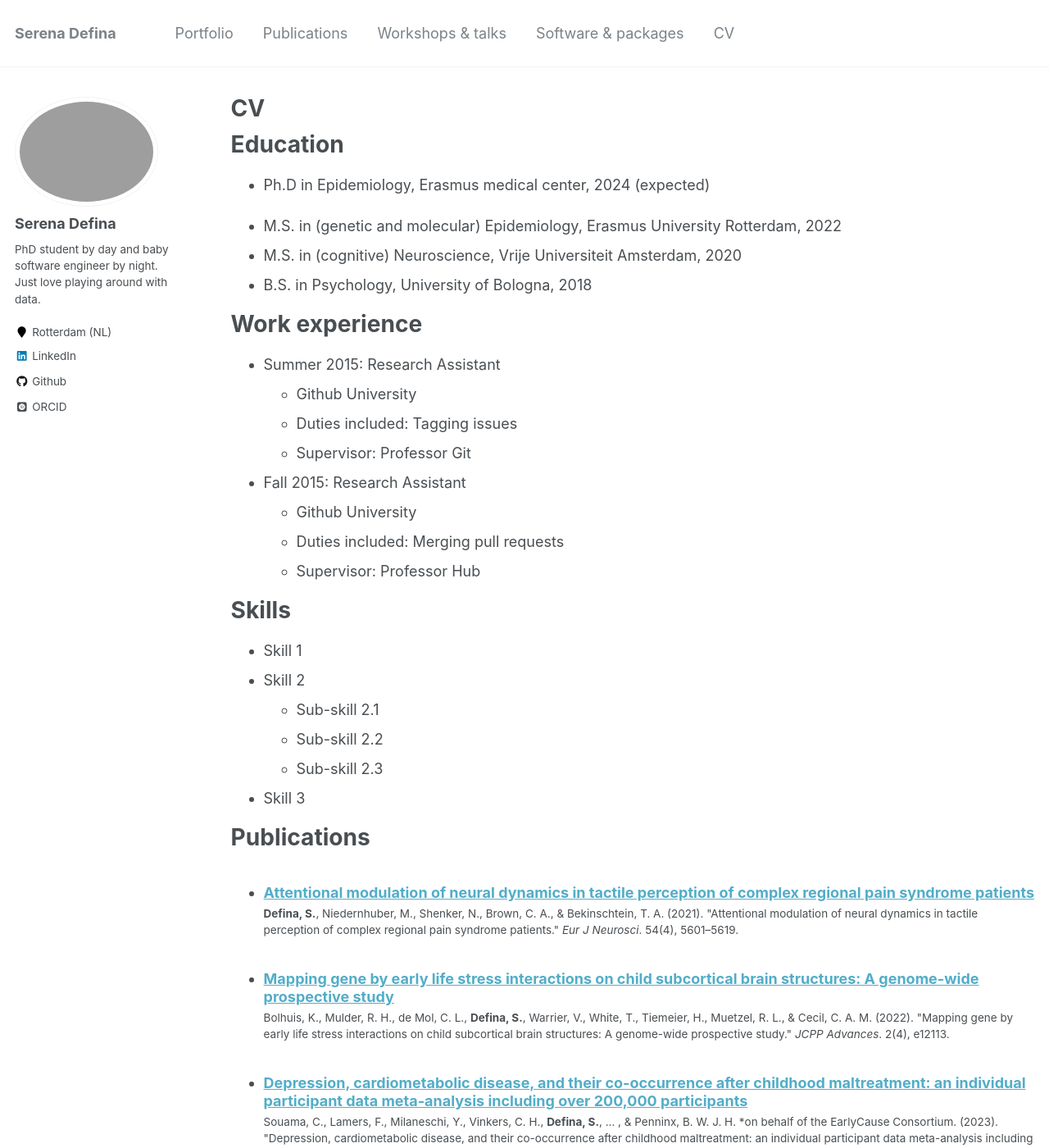
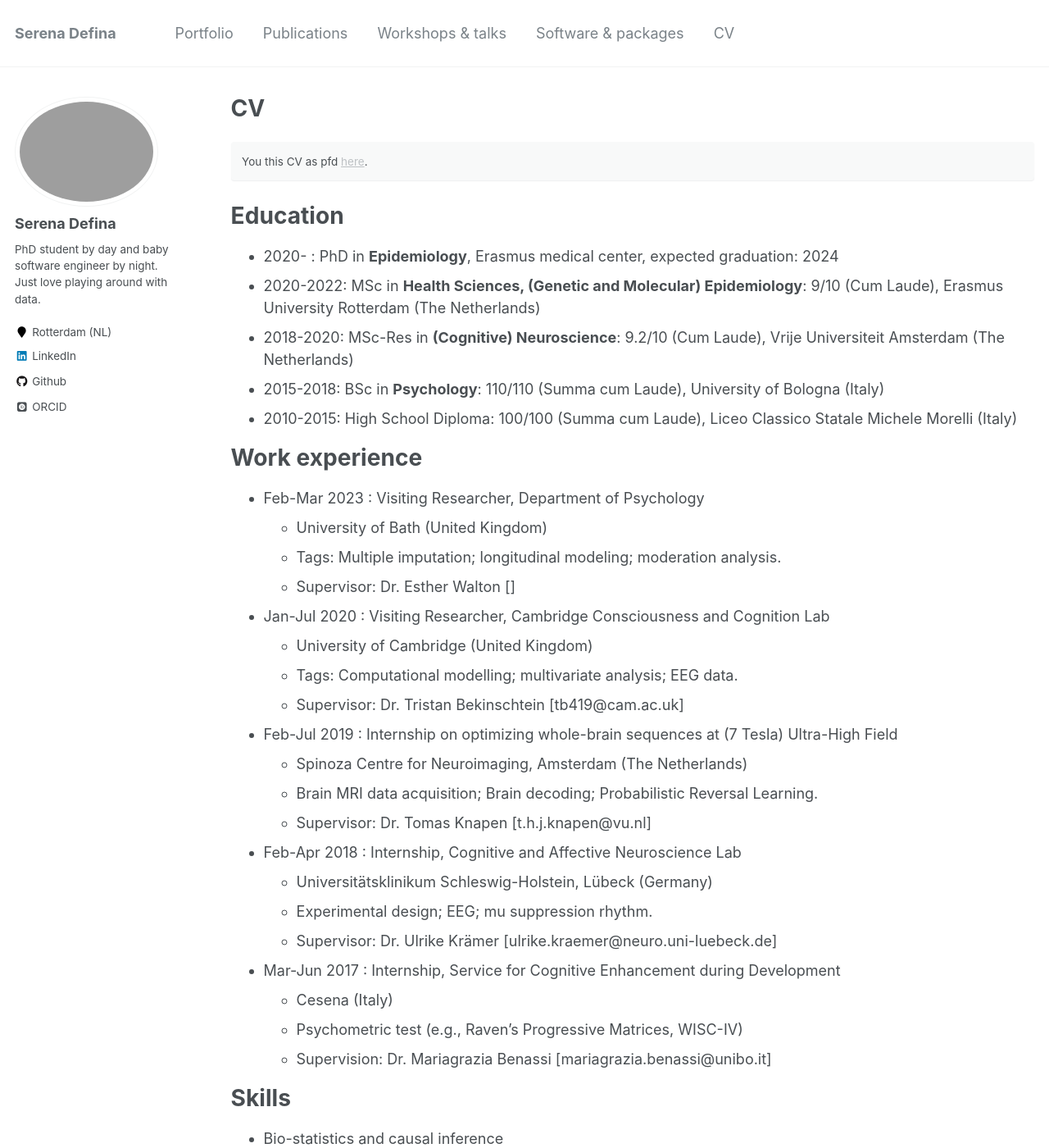
Before and after one commit to SereDef/seredef.github.io, a Jekyll site: the page built from _pages/cv.md, in a window 1280 px wide and 1400 px high. Shown: the whole window at 82% size. Built offline with Jekyll 4.4.1, drawn with Linux system fonts in a browser that asks for light colours; some web fonts are replaced; some of the changed text lies outside the part shown.

```diff
--- a/_pages/cv.md
+++ b/_pages/cv.md
@@ -9,34 +9,66 @@ redirect_from:
 
 {% include base_path %}
 
+You this CV as pfd [here](/files/Defina_CV_latex.pdf).
+{: .notice}
+
 Education
 ======
-* Ph.D in Epidemiology, Erasmus medical center, 2024 (expected)
-
-* M.S. in (genetic and molecular) Epidemiology, Erasmus University Rotterdam, 2022
-* M.S. in (cognitive) Neuroscience, Vrije Universiteit Amsterdam, 2020
-* B.S. in Psychology, University of Bologna, 2018
+* 2020-    : PhD in **Epidemiology**, Erasmus medical center, expected graduation: 2024
+* 2020-2022: MSc in **Health Sciences, (Genetic and Molecular) Epidemiology**: 9/10 (Cum Laude), Erasmus University Rotterdam (The Netherlands)
+* 2018-2020: MSc-Res in **(Cognitive) Neuroscience**: 9.2/10 (Cum Laude), Vrije Universiteit Amsterdam (The Netherlands)
+* 2015-2018: BSc in **Psychology**: 110/110 (Summa cum Laude), University of Bologna (Italy)
+* 2010-2015: High School Diploma: 100/100 (Summa cum Laude), Liceo Classico Statale Michele Morelli (Italy)
 
 Work experience
 ======
-* Summer 2015: Research Assistant
-  * Github University
-  * Duties included: Tagging issues
-  * Supervisor: Professor Git
+* Feb-Mar 2023 : Visiting Researcher, Department of Psychology
+  * University of Bath (United Kingdom)
+  * Tags: Multiple imputation; longitudinal modeling; moderation analysis.
+  * Supervisor: Dr. Esther Walton []
 
-* Fall 2015: Research Assistant
-  * Github University
-  * Duties included: Merging pull requests
-  * Supervisor: Professor Hub
+* Jan-Jul 2020 : Visiting Researcher, Cambridge Consciousness and Cognition Lab
+  * University of Cambridge (United Kingdom)
+  * Tags: Computational modelling; multivariate analysis; EEG data.
+  * Supervisor: Dr. Tristan Bekinschtein [tb419@cam.ac.uk]
+
+* Feb-Jul 2019 : Internship on optimizing whole-brain sequences at (7 Tesla) Ultra-High Field
+  * Spinoza Centre for Neuroimaging, Amsterdam (The Netherlands)
+  * Brain MRI data acquisition; Brain decoding; Probabilistic Reversal Learning.
+  * Supervisor: Dr. Tomas Knapen [t.h.j.knapen@vu.nl]
+
+* Feb-Apr 2018 : Internship, Cognitive and Affective Neuroscience Lab
+  * Universitätsklinikum Schleswig-Holstein, Lübeck (Germany)
+  * Experimental design; EEG; mu suppression rhythm.
+  * Supervisor: Dr. Ulrike Krämer [ulrike.kraemer@neuro.uni-luebeck.de]
+
+* Mar-Jun 2017 : Internship, Service for Cognitive Enhancement during Development
+  * Cesena (Italy)
+  * Psychometric test (e.g., Raven’s Progressive Matrices, WISC-IV)
+  * Supervision: Dr. Mariagrazia Benassi [mariagrazia.benassi@unibo.it]
 
 Skills
 ======
-* Skill 1
-* Skill 2
-  * Sub-skill 2.1
-  * Sub-skill 2.2
-  * Sub-skill 2.3
-* Skill 3
+* Bio-statistics and causal inference
+* Programming and software
+  * **Python**: pandas, scipy, sklearn, PyTorch, Dash, Plotly, matplotlib and seaborn data handling and visualization, neuroimaging and timeseries analysis, machine learning, application development
+  * **R**: package develpment, data handling, statistical analyses, Shiny application development
+  * **SQL**: MySQL, postgreSQL, DBever, database design
+  * Other: **Bash** (scripting, genetic data handling), **LateX** (basic use), **Matlab** (advanced EEG analysis, data visualization)
+* Presentation and teaching
+
+Awards
+======
+* 2023 : eScience fellowhip for research software engineering Netherlands eScience Center
+* 2020 : Best Master Thesis, Faculty of Behavioural and Movement Sciences, Vrije Universiteit Amsterdam
+* 2018, 2020 : Erasmus+ for traineeship European Union, Erasmus Programme
+* 2015 : Excellence prize "100 e lode" Italian Ministry of Education
+
+Other certifications
+=====
+* Machine learning
+* SNOMED
+* Deep learning
 
 Publications
 ======
@@ -44,21 +76,7 @@ Publications
     {% include archive-single-cv.html %}
   {% endfor %}</ul>
 
-Talks
-======
-  <ul>{% for post in site.talks %}
-    {% include archive-single-talk-cv.html %}
-  {% endfor %}</ul>
-
-Teaching
-======
-  <ul>{% for post in site.teaching %}
-    {% include archive-single-cv.html %}
-  {% endfor %}</ul>
-
 Conference presentations and posters
 ======
-(Copenhagen, 2023), OHBM (Montreal, 2023)
-
-Other certifications
-=====
+PyData (Amsterdam, 2023), OHBM (Montreal, 2023), ESCAP (Copenhagen, 2023), Open science club (Rotterdam, 2022),
+EarlyCause consortium meeting (2020,2021,2022,2023), FENS (Berlin, 2020), European Society for Neuropsychology (Maastricht, 2018)
```
Also changed, not shown: _pages/about.md (+14 -1 lines), _teaching/2014-spring-teaching-1.md (deleted, +0 -20 lines), _teaching/2015-spring-teaching-2.md (deleted, +0 -20 lines), 1 other file.
